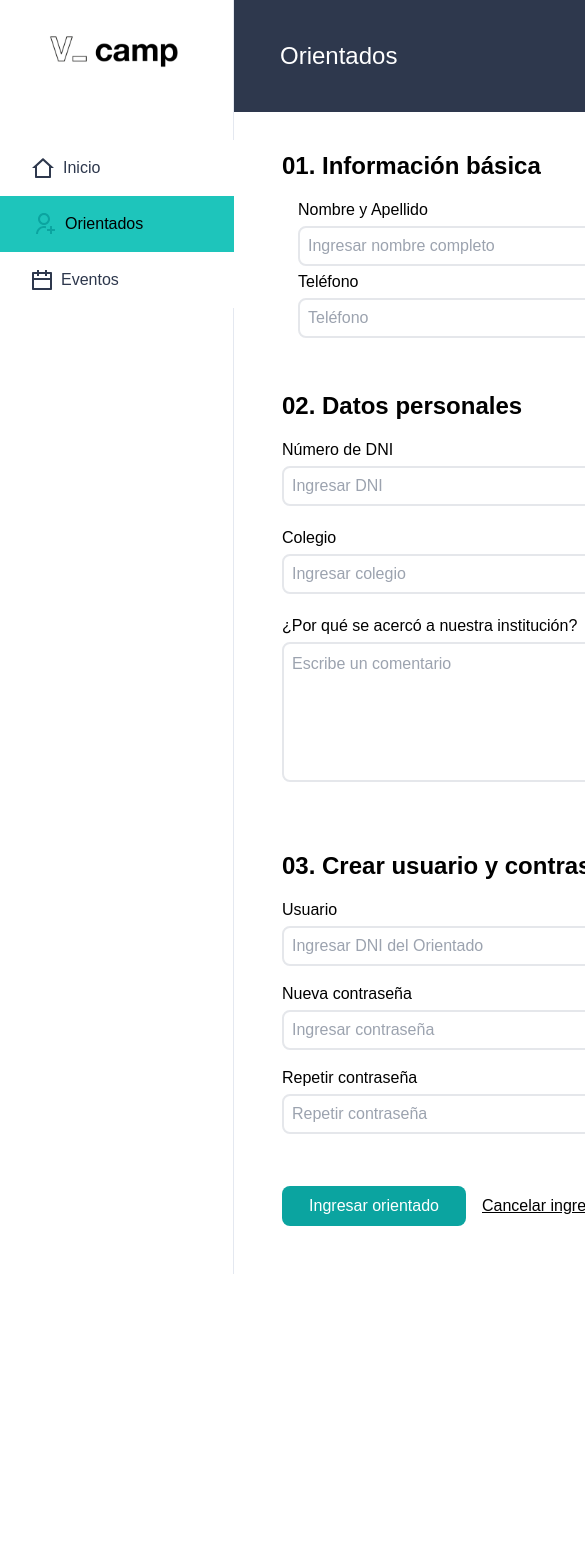
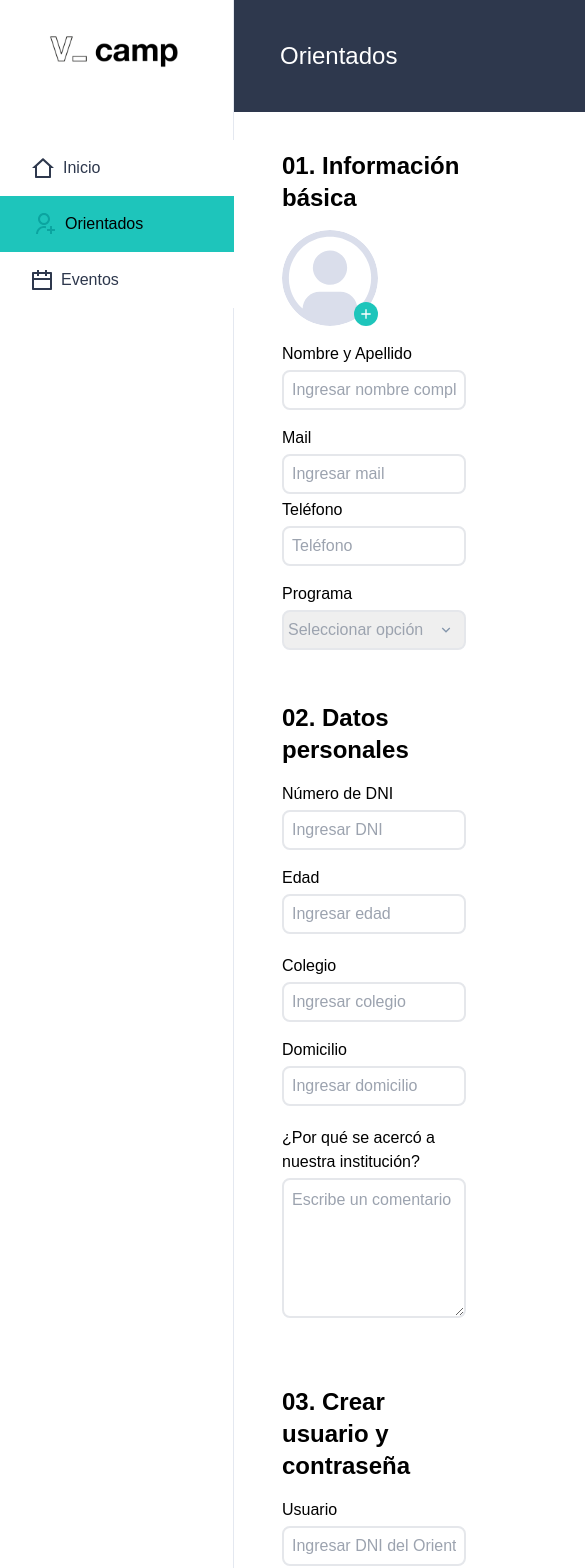
Before and after one commit to kevin-Bejarano-Aviles/api-proyecto-valtech, a React (Create React App) app in the folder front/: page /orientados/alta-orientado in a window 390 px wide. Shown: the top 1568 px of the page, 585 px wide, since content can reach past the window. Before the commit the page ends 1274 px from the top, so only its background shows below. Built offline with nearby package versions, Linux system fonts and the light colour scheme.

Commit message:
Vista Alta Orientado es responsivo ahora

```diff
--- a/front/src/pages/OrientedSignUpPage.jsx
+++ b/front/src/pages/OrientedSignUpPage.jsx
@@ -21,7 +21,7 @@ function OrientedSignUpPage() {
 
   const { register, handleSubmit, watch, formState: { errors } } = useForm();
 
-  // Método para botón "Ingresar orietado".
+  // Método para botón 'Ingresar orietado'.
   const onSubmit = async (data, e) => {
     e.preventDefault();
     postStudent(data, e);
@@ -32,14 +32,15 @@ function OrientedSignUpPage() {
     try {
       let options = {
           method: 'POST',
-          headers: { "Content-Type": "multipart/form-data" },
+          headers: { 'Content-Type': 'multipart/form-data' },
           withCredentials: true,
           data: {
             ...data,
             avatar: e.target.avatar.files[0],
           }
       };
-      await axios('http://localhost:8000/admin/addStudent', options);
+      const response = await axios('http://localhost:8000/admin/addStudent', options);
+      console.log(response);
       getAllStudents();
     } catch (err) {
       setFormError(err.response.data);
@@ -53,7 +54,7 @@ function OrientedSignUpPage() {
       const response = await axios.get('http://localhost:8000/admin/students', { withCredentials: true });
       const json = await response.data;
       const lastUserId = json[json.length-1].id;
-      navigate(`/orientados/${lastUserId}`);
+      // navigate(`/orientados/${lastUserId}`);
     } catch (err) {
       console.log(err);
     }
@@ -82,13 +83,13 @@ function OrientedSignUpPage() {
     <div className='grid grid-cols-[234px_1fr] gap-0'>
       <Menu />
       <div>
-        <HeaderAdmin  Titulo="Orientados"/>
-        <main className='pb-12 mt-[150px]'>
-          <form onSubmit={handleSubmit(onSubmit)} className='ml-12' id='form'>
+        <HeaderAdmin Titulo='Orientados' />
+        <main className='pb-12 mx-12 mt-[150px]'>
+          <form onSubmit={handleSubmit(onSubmit)} id='form'>
             <section className='mt-12'> {/* Información básica */}
               <h2 className='my-4 text-2xl font-bold'>01. Información básica</h2>
-              <div className='flex gap-4'>
-                <div>
+              <div className='flex gap-4 mobile:flex-col tablet:flex-row'>
+                <div className='mobile:w-[96px]'>
                   <label htmlFor='inputFile' className='relative'>
                     <input
                       {...register('avatar', {required: 'Requerido'})}
@@ -111,9 +112,9 @@ function OrientedSignUpPage() {
                       {errors.avatar?.message}
                   </span>
                 </div>
-                <div>
-                  <div className='flex gap-3'>
-                    <div className='flex flex-col gap-1'>
+                <div className='tablet:grow'>
+                  <div className='flex gap-3 mobile:flex-col tablet:flex-row'>
+                    <div className='flex flex-col gap-1 tablet:grow tablet:max-w-[320px]'>
                       <label htmlFor='full-name'>Nombre y Apellido</label>
                       <input
                         {...register('fullName', {
@@ -123,7 +124,7 @@ function OrientedSignUpPage() {
                             message: 'Campo inválido'
                           }
                         })}
-                        className={`border-2 p-2 w-80 h-10 rounded-lg ${errors.fullName ? 'border-red-500' : ''}`}
+                        className={`mobile:w-full tablet:max-w-[320px] p-2 h-10 rounded-lg border-2 ${errors.fullName ? 'border-red-500' : ''}`}
                         type='text'
                         id='full-name'
                         placeholder='Ingresar nombre completo'
@@ -134,7 +135,7 @@ function OrientedSignUpPage() {
                         {errors.fullName?.message}
                       </span>
                     </div>
-                    <div className='flex flex-col gap-1'>
+                    <div className='flex flex-col gap-1 tablet:grow tablet:max-w-[320px]'>
                       <label htmlFor='mail'>Mail</label>
                       <input
                         {...register('email', {
@@ -144,7 +145,7 @@ function OrientedSignUpPage() {
                             message: 'Email inválido'
                           }
                         })}
-                        className={`border-2 p-2 w-80 h-10 rounded-lg ${(errors.email || formError.email) ? 'border-red-500' : ''}`}
+                        className={`mobile:w-full tablet:max-w-[320px] p-2 h-10 rounded-lg border-2 ${(errors.email || formError.email) ? 'border-red-500' : ''}`}
                         type='mail'
                         id='mail'
                         placeholder='Ingresar mail'
@@ -157,8 +158,8 @@ function OrientedSignUpPage() {
                       </span>
                     </div>
                   </div>
-                  <div className='flex gap-3'>
-                    <div className='flex flex-col gap-1'>
+                  <div className='flex gap-3 mobile:flex-col tablet:flex-row'>
+                    <div className='flex flex-col gap-1 tablet:grow tablet:max-w-[320px]'>
                       <label htmlFor='phone'>Teléfono</label>
                       <input
                         {...register('phoneNumber', {
@@ -168,7 +169,7 @@ function OrientedSignUpPage() {
                             message: 'Entre 10 y 50 dígitos'
                           }
                         })}
-                        className={`border-2 p-2 w-80 h-10 rounded-lg ${errors.phoneNumber ? 'border-red-500' : ''}`}
+                        className={`mobile:w-full tablet:max-w-[320px] p-2 h-10 rounded-lg border-2 ${errors.phoneNumber ? 'border-red-500' : ''}`}
                         type='tel'
                         id='phone'
                         placeholder='Teléfono'
@@ -179,13 +180,13 @@ function OrientedSignUpPage() {
                         {errors.phoneNumber?.message}
                       </span>
                     </div>
-                    <div className='flex flex-col gap-1'>
+                    <div className='flex flex-col gap-1 tablet:grow tablet:max-w-[320px]'>
                       <label htmlFor='program'>Programa</label>
                       <select
                         {...register('program', {
                           required: 'Seleccina una opción',
                         })}
-                        className={`border-2 pl-1 pr-2 w-80 h-10 rounded-lg text-gray-400 appearance-none bg-no-repeat bg-[right_10px_center]`}
+                        className={`mobile:w-full tablet:max-w-[320px] pl-1 pr-2 h-10 rounded-lg text-gray-400 appearance-none bg-no-repeat bg-[right_10px_center] border-2`}
                         style={{backgroundImage: `url(${iconArrow})`}}
                         id='program'
                         onBlur={e => changeBackgroundColor(e)}
@@ -208,9 +209,9 @@ function OrientedSignUpPage() {
             </section>
             <section className='mt-12'> {/* Datos personales */}
               <h2 className='my-4 text-2xl font-bold'>02. Datos personales</h2>
-              <div className='flex flex-col gap-4'>
-                <div className='flex gap-3'>
-                  <div className='flex flex-col gap-1'>
+              <div className='flex gap-4 mobile:flex-col'>
+                <div className='flex gap-3 mobile:flex-col tablet:flex-row'>
+                  <div className='flex flex-col gap-1 tablet:grow tablet:max-w-[320px]'>
                     <label htmlFor='dni'>Número de DNI</label>
                     <input
                       {...register('dni', {
@@ -220,7 +221,7 @@ function OrientedSignUpPage() {
                           message: 'Entre 8 y 50 dígitos'
                         }
                       })}
-                      className={`border-2 p-2 w-80 h-10 rounded-lg ${(errors.dni || formError.dni) ? 'border-red-500' : ''}`}
+                      className={`border-2 p-2 mobile:w-full w-80 h-10 rounded-lg ${(errors.dni || formError.dni) ? 'border-red-500' : ''}`}
                       type='tel'
                       id='dni'
                       placeholder='Ingresar DNI'
@@ -232,7 +233,7 @@ function OrientedSignUpPage() {
                       {errors.dni?.message}
                     </span>
                   </div>
-                  <div className='flex flex-col gap-1'>
+                  <div className='flex flex-col gap-1 tablet:grow tablet:max-w-[320px]'>
                     <label htmlFor='age'>Edad</label>
                     <input
                       {...register('age', {
@@ -250,7 +251,7 @@ function OrientedSignUpPage() {
                           message: 'Máximo valor: 99'
                         }
                       })}
-                      className={`border-2 p-2 w-80 h-10 rounded-lg ${errors.age ? 'border-red-500' : ''}`}
+                      className={`border-2 p-2 mobile:w-full w-80 h-10 rounded-lg ${errors.age ? 'border-red-500' : ''}`}
                       type='tel'
                       id='age'
                       placeholder='Ingresar edad'
@@ -262,8 +263,8 @@ function OrientedSignUpPage() {
                     </span>
                   </div>
                 </div>
-                <div className='flex gap-3'>
-                  <div className='flex flex-col gap-1'>
+                <div className='flex gap-3 mobile:flex-col tablet:flex-row'>
+                  <div className='flex flex-col gap-1 tablet:grow tablet:max-w-[320px]'>
                     <label htmlFor='school'>Colegio</label>
                     <input
                       {...register('school', {
@@ -273,7 +274,7 @@ function OrientedSignUpPage() {
                           message: 'Campo inválido'
                         }
                       })}
-                      className={`border-2 p-2 w-80 h-10 rounded-lg ${errors.school ? 'border-red-500' : ''}`}
+                      className={`border-2 p-2 mobile:w-full w-80 h-10 rounded-lg ${errors.school ? 'border-red-500' : ''}`}
                       type='text'
                       id='school'
                       placeholder='Ingresar colegio'
@@ -284,7 +285,7 @@ function OrientedSignUpPage() {
                       {errors.school?.message}
                     </span>
                   </div>
-                  <div className='flex flex-col gap-1'>
+                  <div className='flex flex-col gap-1 tablet:grow tablet:max-w-[320px]'>
                     <label htmlFor='address'>Domicilio</label>
                     <input
                       {...register('address', {
@@ -294,7 +295,7 @@ function OrientedSignUpPage() {
                           message: 'Campo inválido'
                         }
                       })}
-                      className={`border-2 p-2 w-80 h-10 rounded-lg ${errors.address ? 'border-red-500' : ''}`}
+                      className={`border-2 p-2 mobile:w-full w-80 h-10 rounded-lg ${errors.address ? 'border-red-500' : ''}`}
                       type='text'
                       id='address'
                       placeholder='Ingresar domicilio'
@@ -316,7 +317,7 @@ function OrientedSignUpPage() {
                         message: 'Campo inválido'
                       }
                     })}
-                    className={`border-2 w-[656px] p-2 rounded-lg ${errors.motive ? 'border-red-500' : ''}`}
+                    className={`border-2 mobile:w-full max-w-[656px] p-2 rounded-lg ${errors.motive ? 'border-red-500' : ''}`}
                     id='reason'
                     cols='60'
                     rows='5'
@@ -332,8 +333,7 @@ function OrientedSignUpPage() {
             </section>
             <section className='mt-16'> {/* Crear usuario y contraseña */}
               <h2 className='my-4 text-2xl font-bold'>03. Crear usuario y contraseña</h2>
-              <div className='flex'>
-                <div className='flex flex-col gap-3 mr-4'>
+              <div className='flex flex-col gap-3'>
                 <div className='flex flex-col gap-1'>
                   <label htmlFor='username'>Usuario</label>
                   <input
@@ -344,9 +344,9 @@ function OrientedSignUpPage() {
                         message: 'Entre 8 y 50 dígitos'
                       },
                       validate: value =>
-                          value === watch('dni') || "DNI no coincide"
+                        value === watch('dni') || 'DNI no coincide'
                     })}
-                      className={`border-2 p-2 w-80 h-10 rounded-lg ${errors.user ? 'border-red-500' : ''}`}
+                    className={`mobile:w-full tablet:max-w-[320px] p-2 h-10 rounded-lg border-2 ${errors.user ? 'border-red-500' : ''}`}
                     type='tel'
                     id='username'
                     placeholder='Ingresar DNI del Orientado'
@@ -367,7 +367,7 @@ function OrientedSignUpPage() {
                         message: 'Mínimo 8 caracteres'
                       }
                     })}
-                      className={`border-2 p-2 w-80 h-10 rounded-lg ${errors.pass ? 'border-red-500' : ''}`}
+                    className={`mobile:w-full tablet:max-w-[320px] p-2 h-10 rounded-lg border-2 ${errors.pass ? 'border-red-500' : ''}`}
                     type='password'
                     id='new-password'
                     placeholder='Ingresar contraseña'
@@ -384,9 +384,9 @@ function OrientedSignUpPage() {
                     {...register('confirmPass', {
                       required: 'Campo requerido',
                       validate: value =>
-                          value === watch('pass') || "The passwords do not match"
+                        value === watch('pass') || 'Las contraseñas no coinciden'
                     })}
-                      className={`border-2 p-2 w-80 h-10 rounded-lg ${errors.confirmPass ? 'border-red-500' : ''}`}
+                    className={`mobile:w-full tablet:max-w-[320px] p-2 h-10 rounded-lg border-2 ${errors.confirmPass ? 'border-red-500' : ''}`}
                     type='password'
                     id='repeat-password'
                     placeholder='Repetir contraseña'
@@ -398,9 +398,8 @@ function OrientedSignUpPage() {
                   </span>
                 </div>
               </div>
-              </div>
             </section>
-            <div className='flex items-center gap-4 mt-12'>
+            <div className='mobile:flex-col tablet:flex-row flex items-center gap-4 mt-12'>
               <Button type='submit' name='Ingresar orientado' />
               <Link className='underline' to={'/orientados'}>Cancelar ingreso</Link>
             </div>
```
Lines whose indentation alone changed are shown as unchanged.
